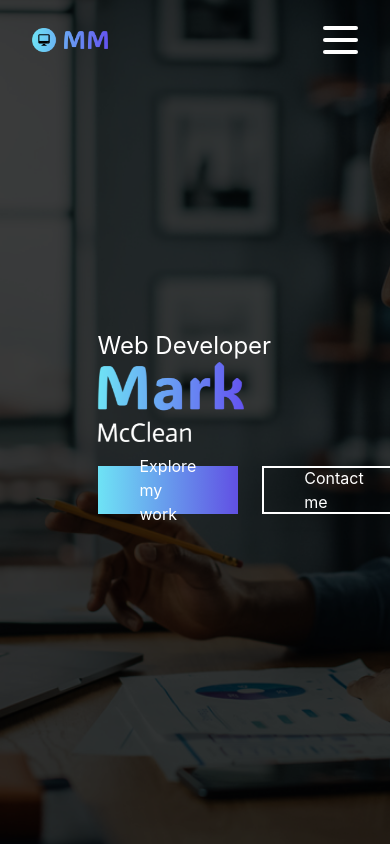
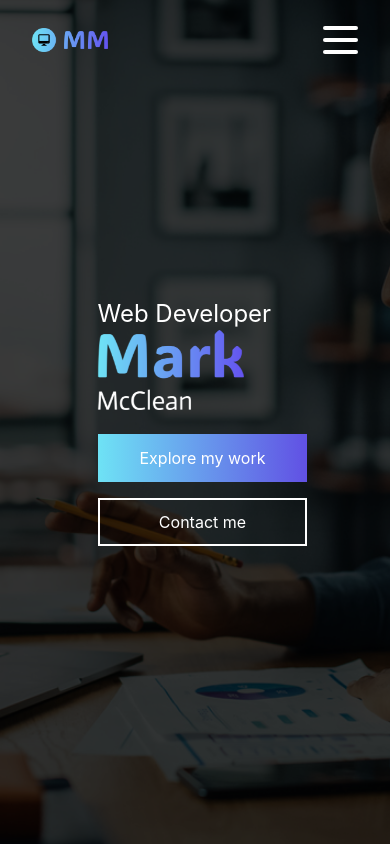
Before and after one commit to Sparkplug84/Profile-Website, a Vue app: page / in a window 390 px wide. Built offline with nearby package versions, Linux system fonts and the light colour scheme; the HTML template or start-up script is replaced by a standard one.

Commit message:
landing buttons mobile fix

```diff
--- a/src/components/LandingSection.vue
+++ b/src/components/LandingSection.vue
@@ -14,9 +14,11 @@ import SecondayButton from './SecondaryButton.vue'
         src="../assets/NameLogo.png"
         alt=""
       />
-      <div class="opacity-0 mt-6 flex space-x-6 animate-fadeInUp animation-delay-1s">
+      <div
+        class="opacity-0 mt-6 block md:flex space-x-0 md:space-x-6 animate-fadeInUp animation-delay-1s"
+      >
         <PrimaryButton :text="'Explore my work'" />
-        <SecondayButton :text="'Contact me'" />
+        <SecondayButton class="mt-4 md:mt-0" :text="'Contact me'" />
       </div>
     </div>
   </div>
--- a/src/components/SecondaryButton.vue
+++ b/src/components/SecondaryButton.vue
@@ -4,7 +4,7 @@ const props = defineProps({ text: { type: String } })
 
 <template>
   <div
-    class="h-12 text-white flex items-center justify-center w-fit px-10 border-2 border-white cursor-pointer hover:bg-gradient-to-r hover:from-[#6ee1f5] hover:to-[#6152e4] border-gradient border-gradient-color"
+    class="h-12 text-white flex items-center justify-center w-auto px-10 border-2 border-white cursor-pointer hover:bg-gradient-to-r hover:from-[#6ee1f5] hover:to-[#6152e4] border-gradient border-gradient-color"
   >
     <p>{{ props.text }}</p>
   </div>
```
